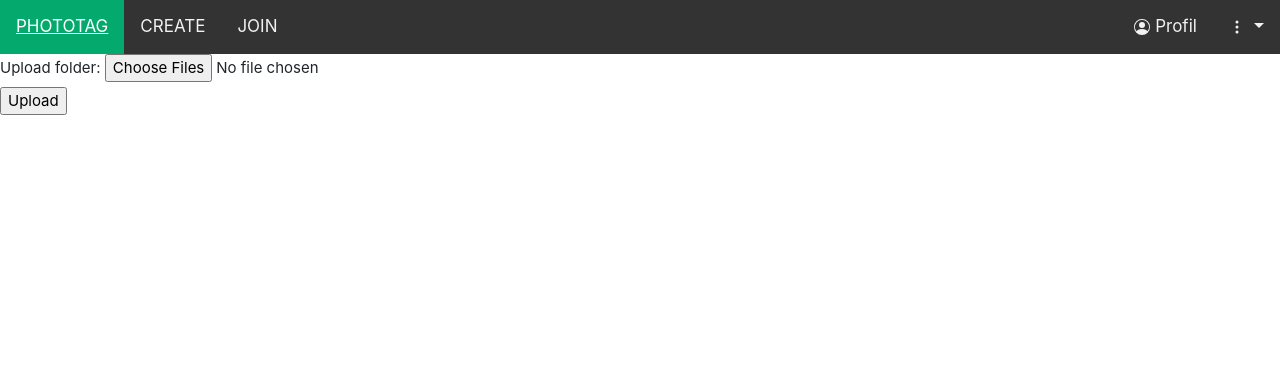
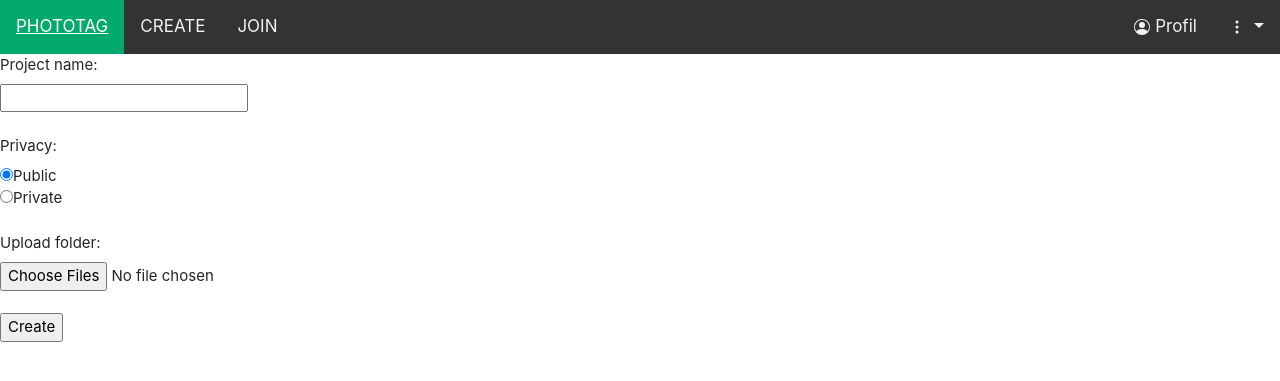
Before and after one commit to valatt19/phototag, a Flask app: page /project/new/ in a window 1280 px wide. Shown: the top 381 px of the page. Run offline with Flask 2, Linux system fonts and the light colour scheme; parts of the project's set-up code (start-up, migrations or seed data) failed here and were passed over; some libraries are stand-ins or nearby versions.

Commit message:
page create+db

```diff
--- a/app/routes.py
+++ b/app/routes.py
@@ -12,7 +12,7 @@ from werkzeug.datastructures import FileStorage
 from datetime import datetime
 import json
 
-from app.models import Image, ds_images, User,  Group, gr1, gr2, users
+from app.models import Image, ds_images, User,  Group, gr1, gr2, users, Project
 from app import db
 
 ##############
@@ -129,6 +129,10 @@ def project_create():
             db.session.add(img)
             db.session.commit()
 
+        pr = Project(name = request.form["pname"], privacy=bool(request.form["ptype"]), nb_membre=0)
+        db.session.add(pr)
+        db.session.commit()
+
         return redirect(url_for('dataset_overview', project_id=0))
 
     return render_template("project/create.html")
--- a/app/templates/project/create.html
+++ b/app/templates/project/create.html
@@ -1,8 +1,16 @@
 {% extends "parent.html" %}
 {% block content %}
         <form action="" method="POST" enctype="multipart/form-data">
-            <label for="file">Upload folder: </label>
-            <input type="file" name="files[]" id="files" multiple directory="" webkitdirectory="" mozdirectory=""><br/>
-            <input type="submit" value="Upload">
+            <label for="pname">Project name: </label><br>
+            <input type="text" name="pname" id="pname"><br><br>
+
+            <label for="ptype">Privacy: </label><br>
+            <input type="radio" id="public" name="ptype" value="0"checked>Public<br>
+            <input type="radio" id="private" name="ptype" value="1">Private<br><br>
+
+            <label for="file">Upload folder: </label><br>
+            <input type="file" name="files[]" id="files" multiple directory="" webkitdirectory="" mozdirectory=""><br><br>
+
+            <input type="submit" value="Create">
         </form>
 {% endblock %}
```
Also changed, not shown: app/models.py (+4 -5 lines), users.db.
